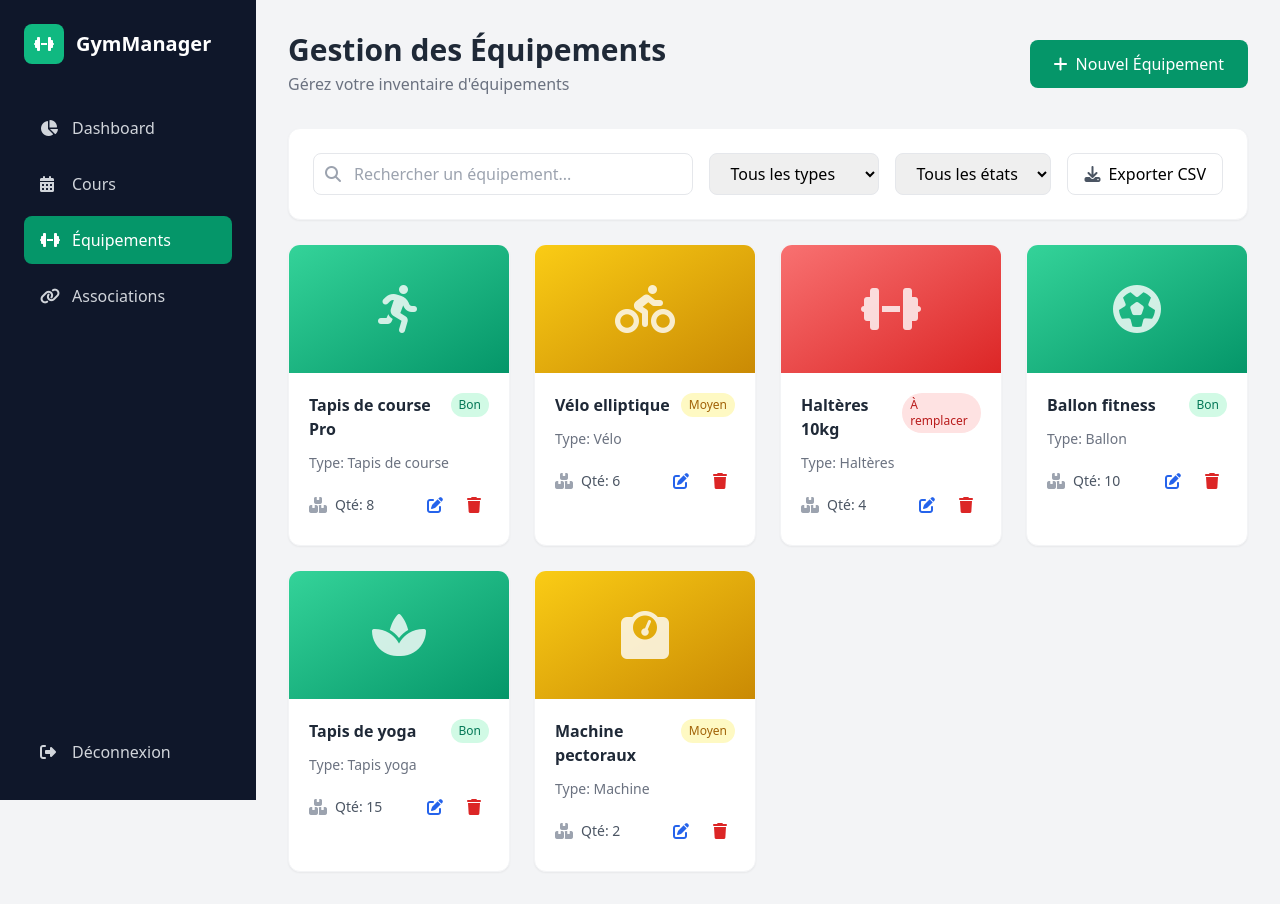
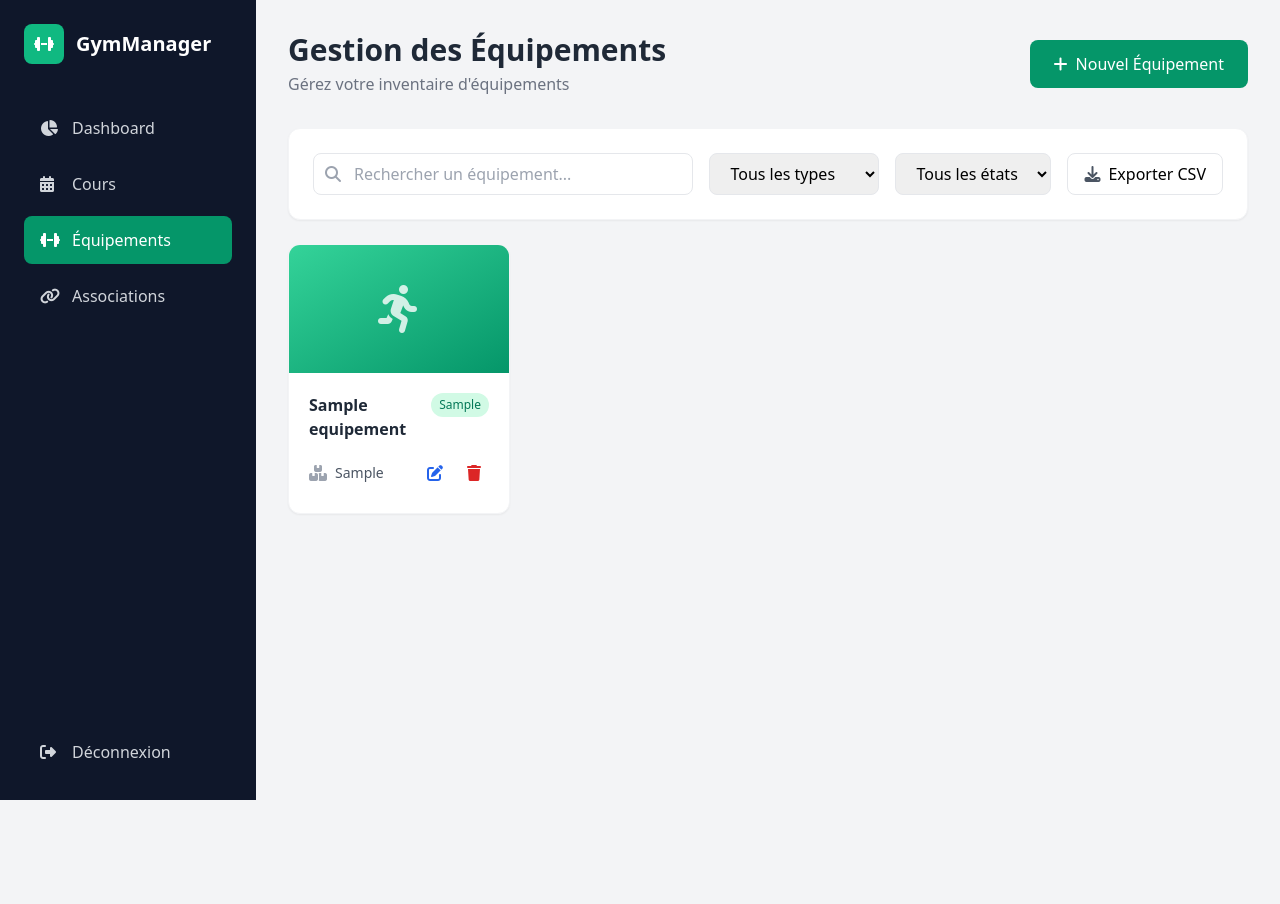
Before and after one commit to amineelhailaa/FitManager, a PHP site: page /equipements.php in a window 1280 px wide. After the commit the page ends 800 px from the top, so only its background shows below. Run offline with PHP 8.4, Linux system fonts and the light colour scheme; tables that the repository leaves empty or names only in its code hold one stand-in row (values such as "Sample post"); data that the repository does not hold is empty; some libraries are stand-ins or nearby versions.

Commit message:
realiser les deux fonctionnalites : l'ajout et suppression | developpement du modification

```diff
--- a/public/associations.php
+++ b/public/associations.php
@@ -132,7 +132,7 @@ else{
             </tr>
             </thead>
             <tbody id="assocTableBody">
-            <!-- PHP: foreach($associations as $a): -->
+
             <tr class="border-b border-gray-50 hover:bg-gray-50 transition">
                 <td class="px-6 py-4">
                     <div class="flex items-center gap-3">
--- a/public/equipements.php
+++ b/public/equipements.php
@@ -15,7 +15,6 @@ if($_SERVER["REQUEST_METHOD"]=="POST"){
     }
 
 }
-
 
 
 
@@ -127,175 +126,183 @@ if($_SERVER["REQUEST_METHOD"]=="POST"){
     <!-- Equipment Cards Grid -->
     <div class="grid grid-cols-1 md:grid-cols-2 lg:grid-cols-3 xl:grid-cols-4 gap-6" id="equipementGrid">
         <!-- PHP: foreach($equipements as $e): -->
+        <?php
+        $request = "SELECT * FROM equipements";
+        $all = mysqli_query($connection,$request);
+        while($row = mysqli_fetch_assoc($all)){
 
-        <!-- Card 1 - Bon état -->
+
+        ?>
         <div class="bg-white rounded-xl shadow-sm border border-gray-100 overflow-hidden hover:shadow-md transition">
             <div class="h-32 bg-gradient-to-br from-emerald-400 to-emerald-600 flex items-center justify-center">
                 <i class="fas fa-running text-white text-5xl opacity-80"></i>
             </div>
             <div class="p-5">
                 <div class="flex justify-between items-start mb-3">
-                    <h3 class="font-semibold text-gray-800">Tapis de course Pro</h3>
-                    <span class="px-2 py-1 bg-emerald-100 text-emerald-700 rounded-full text-xs font-medium">Bon</span>
+                    <h3 class="font-semibold text-gray-800"><?php echo $row['nom_equipement'] ?></h3>
+                    <span class="px-2 py-1 bg-emerald-100 text-emerald-700 rounded-full text-xs font-medium"><?php echo $row['etat'] ?></span>
                 </div>
-                <p class="text-sm text-gray-500 mb-3">Type: Tapis de course</p>
+                <p class="text-sm text-gray-500 mb-3"><?php echo $row['type'] ?></p>
                 <div class="flex items-center justify-between">
                     <div class="flex items-center gap-2">
                         <i class="fas fa-boxes text-gray-400"></i>
-                        <span class="text-sm text-gray-600">Qté: 8</span>
+                        <span class="text-sm text-gray-600"><?php echo $row['qte'] ?></span>
                     </div>
                     <div class="flex gap-2">
                         <button onclick="openEquipModal('edit', 1)" class="p-2 text-blue-600 hover:bg-blue-50 rounded-lg transition">
                             <i class="fas fa-edit"></i>
                         </button>
-                        <button onclick="confirmDeleteEquip(1)" class="p-2 text-red-600 hover:bg-red-50 rounded-lg transition">
+                        <button onclick="confirmDeleteEquip(<?php echo $row['id_equipement'] ?>)" class="p-2 text-red-600 hover:bg-red-50 rounded-lg transition">
                             <i class="fas fa-trash"></i>
                         </button>
                     </div>
                 </div>
             </div>
         </div>
+        <?php
+        }
+        ?>
 
-        <!-- Card 2 - Moyen état -->
-        <div class="bg-white rounded-xl shadow-sm border border-gray-100 overflow-hidden hover:shadow-md transition">
-            <div class="h-32 bg-gradient-to-br from-yellow-400 to-yellow-600 flex items-center justify-center">
-                <i class="fas fa-biking text-white text-5xl opacity-80"></i>
-            </div>
-            <div class="p-5">
-                <div class="flex justify-between items-start mb-3">
-                    <h3 class="font-semibold text-gray-800">Vélo elliptique</h3>
-                    <span class="px-2 py-1 bg-yellow-100 text-yellow-700 rounded-full text-xs font-medium">Moyen</span>
-                </div>
-                <p class="text-sm text-gray-500 mb-3">Type: Vélo</p>
-                <div class="flex items-center justify-between">
-                    <div class="flex items-center gap-2">
-                        <i class="fas fa-boxes text-gray-400"></i>
-                        <span class="text-sm text-gray-600">Qté: 6</span>
-                    </div>
-                    <div class="flex gap-2">
-                        <button onclick="openEquipModal('edit', 2)" class="p-2 text-blue-600 hover:bg-blue-50 rounded-lg transition">
-                            <i class="fas fa-edit"></i>
-                        </button>
-                        <button onclick="confirmDeleteEquip(2)" class="p-2 text-red-600 hover:bg-red-50 rounded-lg transition">
-                            <i class="fas fa-trash"></i>
-                        </button>
-                    </div>
-                </div>
-            </div>
-        </div>
-
-        <!-- Card 3 - À remplacer -->
-        <div class="bg-white rounded-xl shadow-sm border border-gray-100 overflow-hidden hover:shadow-md transition">
-            <div class="h-32 bg-gradient-to-br from-red-400 to-red-600 flex items-center justify-center">
-                <i class="fas fa-dumbbell text-white text-5xl opacity-80"></i>
-            </div>
-            <div class="p-5">
-                <div class="flex justify-between items-start mb-3">
-                    <h3 class="font-semibold text-gray-800">Haltères 10kg</h3>
-                    <span class="px-2 py-1 bg-red-100 text-red-700 rounded-full text-xs font-medium">À remplacer</span>
-                </div>
-                <p class="text-sm text-gray-500 mb-3">Type: Haltères</p>
-                <div class="flex items-center justify-between">
-                    <div class="flex items-center gap-2">
-                        <i class="fas fa-boxes text-gray-400"></i>
-                        <span class="text-sm text-gray-600">Qté: 4</span>
-                    </div>
-                    <div class="flex gap-2">
-                        <button onclick="openEquipModal('edit', 3)" class="p-2 text-blue-600 hover:bg-blue-50 rounded-lg transition">
-                            <i class="fas fa-edit"></i>
-                        </button>
-                        <button onclick="confirmDeleteEquip(3)" class="p-2 text-red-600 hover:bg-red-50 rounded-lg transition">
-                            <i class="fas fa-trash"></i>
-                        </button>
-                    </div>
-                </div>
-            </div>
-        </div>
-
-        <!-- Card 4 -->
-        <div class="bg-white rounded-xl shadow-sm border border-gray-100 overflow-hidden hover:shadow-md transition">
-            <div class="h-32 bg-gradient-to-br from-emerald-400 to-emerald-600 flex items-center justify-center">
-                <i class="fas fa-futbol text-white text-5xl opacity-80"></i>
-            </div>
-            <div class="p-5">
-                <div class="flex justify-between items-start mb-3">
-                    <h3 class="font-semibold text-gray-800">Ballon fitness</h3>
-                    <span class="px-2 py-1 bg-emerald-100 text-emerald-700 rounded-full text-xs font-medium">Bon</span>
-                </div>
-                <p class="text-sm text-gray-500 mb-3">Type: Ballon</p>
-                <div class="flex items-center justify-between">
-                    <div class="flex items-center gap-2">
-                        <i class="fas fa-boxes text-gray-400"></i>
-                        <span class="text-sm text-gray-600">Qté: 10</span>
-                    </div>
-                    <div class="flex gap-2">
-                        <button onclick="openEquipModal('edit', 4)" class="p-2 text-blue-600 hover:bg-blue-50 rounded-lg transition">
-                            <i class="fas fa-edit"></i>
-                        </button>
-                        <button onclick="confirmDeleteEquip(4)" class="p-2 text-red-600 hover:bg-red-50 rounded-lg transition">
-                            <i class="fas fa-trash"></i>
-                        </button>
-                    </div>
-                </div>
-            </div>
-        </div>
-
-        <!-- Card 5 -->
-        <div class="bg-white rounded-xl shadow-sm border border-gray-100 overflow-hidden hover:shadow-md transition">
-            <div class="h-32 bg-gradient-to-br from-emerald-400 to-emerald-600 flex items-center justify-center">
-                <i class="fas fa-spa text-white text-5xl opacity-80"></i>
-            </div>
-            <div class="p-5">
-                <div class="flex justify-between items-start mb-3">
-                    <h3 class="font-semibold text-gray-800">Tapis de yoga</h3>
-                    <span class="px-2 py-1 bg-emerald-100 text-emerald-700 rounded-full text-xs font-medium">Bon</span>
-                </div>
-                <p class="text-sm text-gray-500 mb-3">Type: Tapis yoga</p>
-                <div class="flex items-center justify-between">
-                    <div class="flex items-center gap-2">
-                        <i class="fas fa-boxes text-gray-400"></i>
-                        <span class="text-sm text-gray-600">Qté: 15</span>
-                    </div>
-                    <div class="flex gap-2">
-                        <button onclick="openEquipModal('edit', 5)" class="p-2 text-blue-600 hover:bg-blue-50 rounded-lg transition">
-                            <i class="fas fa-edit"></i>
-                        </button>
-                        <button onclick="confirmDeleteEquip(5)" class="p-2 text-red-600 hover:bg-red-50 rounded-lg transition">
-                            <i class="fas fa-trash"></i>
-                        </button>
-                    </div>
-                </div>
-            </div>
-        </div>
-
-        <!-- Card 6 -->
-        <div class="bg-white rounded-xl shadow-sm border border-gray-100 overflow-hidden hover:shadow-md transition">
-            <div class="h-32 bg-gradient-to-br from-yellow-400 to-yellow-600 flex items-center justify-center">
-                <i class="fas fa-weight text-white text-5xl opacity-80"></i>
-            </div>
-            <div class="p-5">
-                <div class="flex justify-between items-start mb-3">
-                    <h3 class="font-semibold text-gray-800">Machine pectoraux</h3>
-                    <span class="px-2 py-1 bg-yellow-100 text-yellow-700 rounded-full text-xs font-medium">Moyen</span>
-                </div>
-                <p class="text-sm text-gray-500 mb-3">Type: Machine</p>
-                <div class="flex items-center justify-between">
-                    <div class="flex items-center gap-2">
-                        <i class="fas fa-boxes text-gray-400"></i>
-                        <span class="text-sm text-gray-600">Qté: 2</span>
-                    </div>
-                    <div class="flex gap-2">
-                        <button onclick="openEquipModal('edit', 6)" class="p-2 text-blue-600 hover:bg-blue-50 rounded-lg transition">
-                            <i class="fas fa-edit"></i>
-                        </button>
-                        <button onclick="confirmDeleteEquip(6)" class="p-2 text-red-600 hover:bg-red-50 rounded-lg transition">
-                            <i class="fas fa-trash"></i>
-                        </button>
-                    </div>
-                </div>
-            </div>
-        </div>
-        <!-- PHP: endforeach; -->
+<!--         Card 2 - Moyen état -->
+<!--        <div class="bg-white rounded-xl shadow-sm border border-gray-100 overflow-hidden hover:shadow-md transition">-->
+<!--            <div class="h-32 bg-gradient-to-br from-yellow-400 to-yellow-600 flex items-center justify-center">-->
+<!--                <i class="fas fa-biking text-white text-5xl opacity-80"></i>-->
+<!--            </div>-->
+<!--            <div class="p-5">-->
+<!--                <div class="flex justify-between items-start mb-3">-->
+<!--                    <h3 class="font-semibold text-gray-800">Vélo elliptique</h3>-->
+<!--                    <span class="px-2 py-1 bg-yellow-100 text-yellow-700 rounded-full text-xs font-medium">Moyen</span>-->
+<!--                </div>-->
+<!--                <p class="text-sm text-gray-500 mb-3">Type: Vélo</p>-->
+<!--                <div class="flex items-center justify-between">-->
+<!--                    <div class="flex items-center gap-2">-->
+<!--                        <i class="fas fa-boxes text-gray-400"></i>-->
+<!--                        <span class="text-sm text-gray-600">Qté: 6</span>-->
+<!--                    </div>-->
+<!--                    <div class="flex gap-2">-->
+<!--                        <button onclick="openEquipModal('edit', 2)" class="p-2 text-blue-600 hover:bg-blue-50 rounded-lg transition">-->
+<!--                            <i class="fas fa-edit"></i>-->
+<!--                        </button>-->
+<!--                        <button onclick="confirmDeleteEquip(2)" class="p-2 text-red-600 hover:bg-red-50 rounded-lg transition">-->
+<!--                            <i class="fas fa-trash"></i>-->
+<!--                        </button>-->
+<!--                    </div>-->
+<!--                </div>-->
+<!--            </div>-->
+<!--        </div>-->
+<!---->
+<!--         Card 3 - À remplacer -->
+<!--        <div class="bg-white rounded-xl shadow-sm border border-gray-100 overflow-hidden hover:shadow-md transition">-->
+<!--            <div class="h-32 bg-gradient-to-br from-red-400 to-red-600 flex items-center justify-center">-->
+<!--                <i class="fas fa-dumbbell text-white text-5xl opacity-80"></i>-->
+<!--            </div>-->
+<!--            <div class="p-5">-->
+<!--                <div class="flex justify-between items-start mb-3">-->
+<!--                    <h3 class="font-semibold text-gray-800">Haltères 10kg</h3>-->
+<!--                    <span class="px-2 py-1 bg-red-100 text-red-700 rounded-full text-xs font-medium">À remplacer</span>-->
+<!--                </div>-->
+<!--                <p class="text-sm text-gray-500 mb-3">Type: Haltères</p>-->
+<!--                <div class="flex items-center justify-between">-->
+<!--                    <div class="flex items-center gap-2">-->
+<!--                        <i class="fas fa-boxes text-gray-400"></i>-->
+<!--                        <span class="text-sm text-gray-600">Qté: 4</span>-->
+<!--                    </div>-->
+<!--                    <div class="flex gap-2">-->
+<!--                        <button onclick="openEquipModal('edit', 3)" class="p-2 text-blue-600 hover:bg-blue-50 rounded-lg transition">-->
+<!--                            <i class="fas fa-edit"></i>-->
+<!--                        </button>-->
+<!--                        <button onclick="confirmDeleteEquip(3)" class="p-2 text-red-600 hover:bg-red-50 rounded-lg transition">-->
+<!--                            <i class="fas fa-trash"></i>-->
+<!--                        </button>-->
+<!--                    </div>-->
+<!--                </div>-->
+<!--            </div>-->
+<!--        </div>-->
+<!---->
+<!--         Card 4 -->
+<!--        <div class="bg-white rounded-xl shadow-sm border border-gray-100 overflow-hidden hover:shadow-md transition">-->
+<!--            <div class="h-32 bg-gradient-to-br from-emerald-400 to-emerald-600 flex items-center justify-center">-->
+<!--                <i class="fas fa-futbol text-white text-5xl opacity-80"></i>-->
+<!--            </div>-->
+<!--            <div class="p-5">-->
+<!--                <div class="flex justify-between items-start mb-3">-->
+<!--                    <h3 class="font-semibold text-gray-800">Ballon fitness</h3>-->
+<!--                    <span class="px-2 py-1 bg-emerald-100 text-emerald-700 rounded-full text-xs font-medium">Bon</span>-->
+<!--                </div>-->
+<!--                <p class="text-sm text-gray-500 mb-3">Type: Ballon</p>-->
+<!--                <div class="flex items-center justify-between">-->
+<!--                    <div class="flex items-center gap-2">-->
+<!--                        <i class="fas fa-boxes text-gray-400"></i>-->
+<!--                        <span class="text-sm text-gray-600">Qté: 10</span>-->
+<!--                    </div>-->
+<!--                    <div class="flex gap-2">-->
+<!--                        <button onclick="openEquipModal('edit', 4)" class="p-2 text-blue-600 hover:bg-blue-50 rounded-lg transition">-->
+<!--                            <i class="fas fa-edit"></i>-->
+<!--                        </button>-->
+<!--                        <button onclick="confirmDeleteEquip(4)" class="p-2 text-red-600 hover:bg-red-50 rounded-lg transition">-->
+<!--                            <i class="fas fa-trash"></i>-->
+<!--                        </button>-->
+<!--                    </div>-->
+<!--                </div>-->
+<!--            </div>-->
+<!--        </div>-->
+<!---->
+<!--         Card 5 -->
+<!--        <div class="bg-white rounded-xl shadow-sm border border-gray-100 overflow-hidden hover:shadow-md transition">-->
+<!--            <div class="h-32 bg-gradient-to-br from-emerald-400 to-emerald-600 flex items-center justify-center">-->
+<!--                <i class="fas fa-spa text-white text-5xl opacity-80"></i>-->
+<!--            </div>-->
+<!--            <div class="p-5">-->
+<!--                <div class="flex justify-between items-start mb-3">-->
+<!--                    <h3 class="font-semibold text-gray-800">Tapis de yoga</h3>-->
+<!--                    <span class="px-2 py-1 bg-emerald-100 text-emerald-700 rounded-full text-xs font-medium">Bon</span>-->
+<!--                </div>-->
+<!--                <p class="text-sm text-gray-500 mb-3">Type: Tapis yoga</p>-->
+<!--                <div class="flex items-center justify-between">-->
+<!--                    <div class="flex items-center gap-2">-->
+<!--                        <i class="fas fa-boxes text-gray-400"></i>-->
+<!--                        <span class="text-sm text-gray-600">Qté: 15</span>-->
+<!--                    </div>-->
+<!--                    <div class="flex gap-2">-->
+<!--                        <button onclick="openEquipModal('edit', 5)" class="p-2 text-blue-600 hover:bg-blue-50 rounded-lg transition">-->
+<!--                            <i class="fas fa-edit"></i>-->
+<!--                        </button>-->
+<!--                        <button onclick="confirmDeleteEquip(5)" class="p-2 text-red-600 hover:bg-red-50 rounded-lg transition">-->
+<!--                            <i class="fas fa-trash"></i>-->
+<!--                        </button>-->
+<!--                    </div>-->
+<!--                </div>-->
+<!--            </div>-->
+<!--        </div>-->
+<!---->
+<!--         Card 6 -->
+<!--        <div class="bg-white rounded-xl shadow-sm border border-gray-100 overflow-hidden hover:shadow-md transition">-->
+<!--            <div class="h-32 bg-gradient-to-br from-yellow-400 to-yellow-600 flex items-center justify-center">-->
+<!--                <i class="fas fa-weight text-white text-5xl opacity-80"></i>-->
+<!--            </div>-->
+<!--            <div class="p-5">-->
+<!--                <div class="flex justify-between items-start mb-3">-->
+<!--                    <h3 class="font-semibold text-gray-800">Machine pectoraux</h3>-->
+<!--                    <span class="px-2 py-1 bg-yellow-100 text-yellow-700 rounded-full text-xs font-medium">Moyen</span>-->
+<!--                </div>-->
+<!--                <p class="text-sm text-gray-500 mb-3">Type: Machine</p>-->
+<!--                <div class="flex items-center justify-between">-->
+<!--                    <div class="flex items-center gap-2">-->
+<!--                        <i class="fas fa-boxes text-gray-400"></i>-->
+<!--                        <span class="text-sm text-gray-600">Qté: 2</span>-->
+<!--                    </div>-->
+<!--                    <div class="flex gap-2">-->
+<!--                        <button onclick="openEquipModal('edit', 6)" class="p-2 text-blue-600 hover:bg-blue-50 rounded-lg transition">-->
+<!--                            <i class="fas fa-edit"></i>-->
+<!--                        </button>-->
+<!--                        <button onclick="confirmDeleteEquip(6)" class="p-2 text-red-600 hover:bg-red-50 rounded-lg transition">-->
+<!--                            <i class="fas fa-trash"></i>-->
+<!--                        </button>-->
+<!--                    </div>-->
+<!--                </div>-->
+<!--            </div>-->
+<!--        </div>-->
+<!--    </div>-->
     </div>
 </main>
 
@@ -380,8 +387,7 @@ if($_SERVER["REQUEST_METHOD"]=="POST"){
                         class="px-6 py-2 border border-gray-200 rounded-lg hover:bg-gray-50 transition">
                     Annuler
                 </button>
-                <!-- PHP: href="delete_equipement.php?id=<?php echo $id; ?>" -->
-                <a id="deleteEquipLink" href="#"
+                <a id="deleteEquipLink" href=""
                    class="px-6 py-2 bg-red-600 text-white rounded-lg hover:bg-red-700 transition">
                     Supprimer
                 </a>
--- a/public/script.js
+++ b/public/script.js
@@ -42,7 +42,7 @@ function confirmDelete(id) {
     const link = document.getElementById("deleteLink")
 
     // PHP: Update this to your delete endpoint
-    link.href = "delete_cours.php?id=" + id
+    link.href = "delete2.php?id=" + id
 
     modal.classList.remove("hidden")
     modal.classList.add("flex")
@@ -89,7 +89,7 @@ function confirmDeleteEquip(id) {
     const link = document.getElementById("deleteEquipLink")
 
     // PHP: Update this to your delete endpoint
-    link.href = "delete_equipement.php?id=" + id
+    link.href = "delete.php?id=" + id
 
     modal.classList.remove("hidden")
     modal.classList.add("flex")
```
Also changed, not shown: public/cours.php (+125 -119 lines), public/delete.php (added, +12 -0 lines), public/delete2.php (added, +12 -0 lines).
